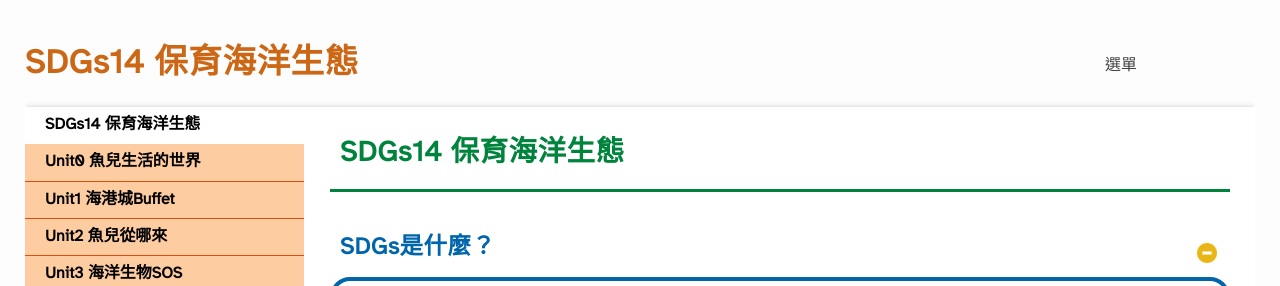
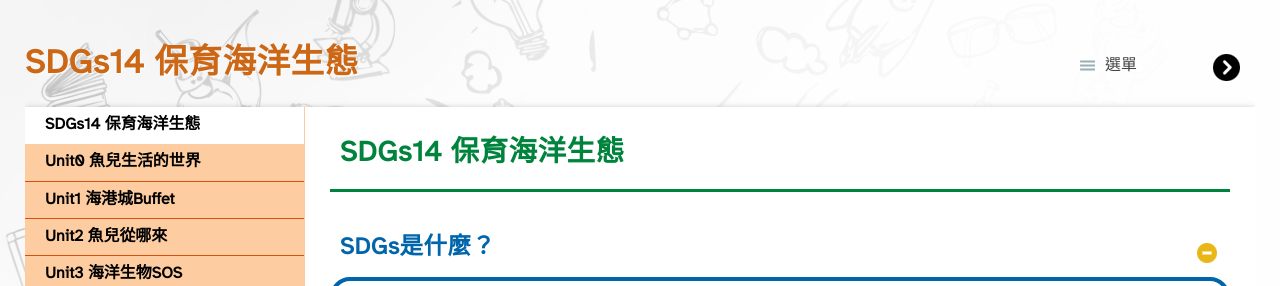
Before and after one commit to 711740034/0528, a plain HTML site: page index.html in a window 1280 px wide. Shown: the top 286 px of the page. Drawn offline with Linux system fonts and the light colour scheme.

Commit message:
Update nav.css

```diff
--- a/nav.css
+++ b/nav.css
@@ -2,17 +2,17 @@ html,body{min-height:100%}
 html{padding:0;background:#fdfdfd}
 body{padding:0;text-align:center}
 @media all and (min-width:1px){
-	body{min-height:100vh;background:#fdfdfd url(_escolares_bg.png) no-repeat 0 0 fixed;background-size:cover}
+	body{min-height:100vh;background:#fdfdfd url(escolares_bg.png) no-repeat 0 0 fixed;background-size:cover}
 }
 #lbOverlay{background:#f3f3f3}
 #content{width:100%;max-width:1230px;min-width:300px;margin:0 auto;text-align:left;position:relative;padding-bottom:21px}
-#main-wrapper{padding:0 25px 1px 305px;background:#fff url(_escolares_left_column.gif) repeat-y 0 0;box-shadow:rgba(0,0,0,0.4) 0 3px 8px}
+#main-wrapper{padding:0 25px 1px 305px;background:#fff url(escolares_left_column.gif) repeat-y 0 0;box-shadow:rgba(0,0,0,0.4) 0 3px 8px}
 .no-nav #main-wrapper{padding-left:25px;background:#fff}
 #main{width:100%}
 #header,#emptyHeader{border:none;padding:40px 210px 20px 20px;background:none;font-size:2em}
 #emptyHeader{height:42px}
 #headerContent{color:#cc6715;text-shadow:1px 1px 1px #FFF}
-#nodeDecoration{padding:0 30px 0 0;margin:0 0 25px 0;border:none;text-shadow:none;background:none;border-bottom:3px solid #00843D;background:url(_escolares_logo.png) no-repeat 100% 50%!important}
+#nodeDecoration{padding:0 30px 0 0;margin:0 0 25px 0;border:none;text-shadow:none;background:none;border-bottom:3px solid #00843D;background:url(escolares_logo.png) no-repeat 100% 50%!important}
 #nodeTitle{padding:17px 0px 15px 10px;color:#00843D;letter-spacing:.5px;font-size:1.7em;font-weight:bold;margin-right:2.3em}
 #siteFooter{padding:5px 20px 20px 20px;text-align:right;margin-top:-56px}
 /* Navigation */
@@ -31,7 +31,7 @@ body{padding:0;text-align:center}
 /* Pagination */
 .pagination{text-align:right;font-size:.95em}
 .pagination .sep{display:none}
-.pagination a{display:block;position:absolute;right:52px;width:32px;height:32px;padding:0;background:url(_escolares_nav_icons.png) no-repeat 0 0}
+.pagination a{display:block;position:absolute;right:52px;width:32px;height:32px;padding:0;background:url(escolares_nav_icons.png) no-repeat 0 0}
 body .pagination a{filter:alpha(opacity=100);opacity:1;outline:none}
 .pagination a span span{display:none}
 .pagination a span{position:absolute;overflow:hidden;clip:rect(0,0,0,0);height:0}
@@ -59,7 +59,7 @@ body .pagination a{filter:alpha(opacity=100);opacity:1;outline:none}
 #content{overflow:auto}
 
 #header-options{margin:20px 0 0;position:absolute;top:2em;right:100px;z-index:99}
-#header-options a{font-size:.95em;margin-left:15px;margin-right:8px;background:transparent url(_escolares_menu.gif) no-repeat 5px 50%;padding:0 10px 0 32px;color:#444}
+#header-options a{font-size:.95em;margin-left:15px;margin-right:8px;background:transparent url(escolares_menu.gif) no-repeat 5px 50%;padding:0 10px 0 32px;color:#444}
 #header-options a:hover,#header-options a:focus{color:#7c3f06}
 #exe-client-search-text{max-width:50%}
 .exe-client-search-result{background:#ecd078;padding:0 2px}
@@ -86,7 +86,7 @@ a .exe-client-search-result{color:#00566a}
 	.pagination .next{position:absolute;right:0}
 	#header-options{position:relative;top:0;left:0;margin:0;background:#FFF;font-size:.95em}
 	#header-options a{margin-left:0;display:block;width:100%;height:auto;color:#3a4749;border-top:1px solid #dbdbdb;border-bottom:1px solid #dbdbdb;line-height:2.6em;letter-spacing:1px;padding:0;/* text-transform:lowercase */}
-	#header-options a span{background:url(_escolares_menu.gif) no-repeat 18px 50%;padding-left:45px}
+	#header-options a span{background:url(escolares_menu.gif) no-repeat 18px 50%;padding-left:45px}
 	#header-options #print-page{display:none}
 	#header-options #toggle-nav{background:none}
 	#bottomPagination .page-counter{margin:0;padding-top:5px;display:inline-block}
```
